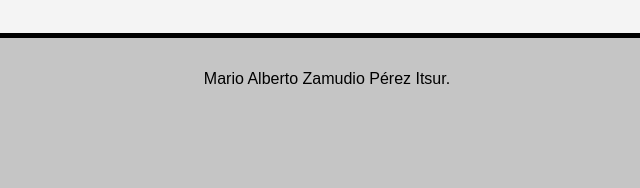
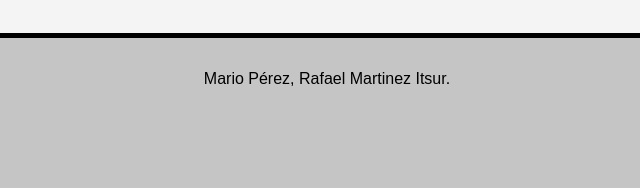
Before and after one commit to Oden39/Operaciones-con-matrices, a plain HTML site: page index.html in a window 1280 px wide. Shown: the part 686-874 px from the top of the page, 363-1003 px from the left. Drawn offline with Linux system fonts and the light colour scheme.

Commit message:
Update index.html

```diff
--- a/index.html
+++ b/index.html
@@ -270,7 +270,7 @@
     }
 </script>
 <footer>
-    <p>Mario Alberto Zamudio Pérez Itsur.</p>
+    <p>Mario Pérez, Rafael Martinez Itsur.</p>
 </footer>
 </body>
 </html>
```
